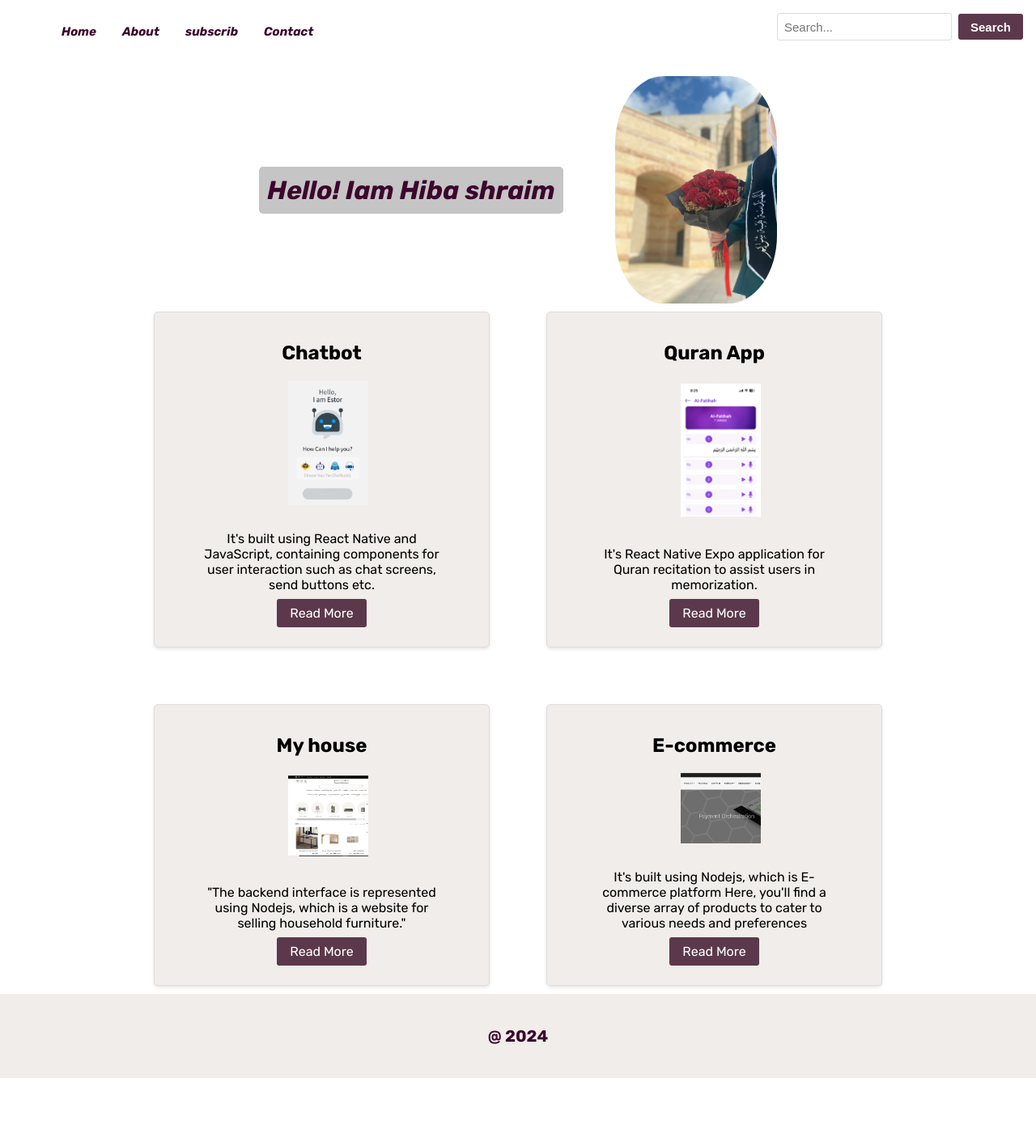
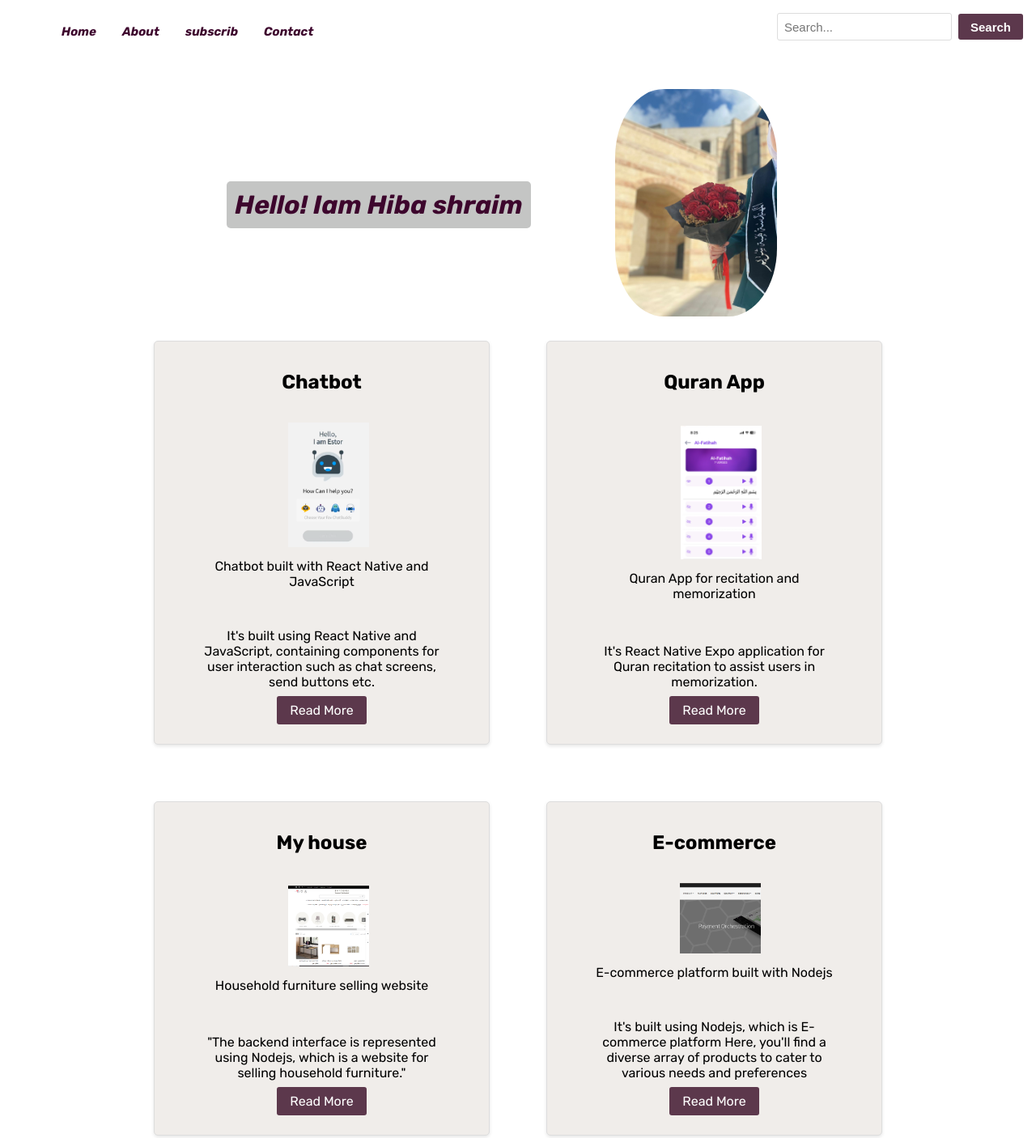
Before and after one commit to hibashraim/myblog, a plain HTML site: page index.html in a window 1280 px wide. Shown: the top 1406 px of the page at 81% size. Before the commit the page ends 1332 px from the top, so only its background shows below. Drawn offline with Linux system fonts and the light colour scheme.

Commit message:
css pages index.html images

```diff
--- a/assets/css/BlogPost.css
+++ b/assets/css/BlogPost.css
@@ -19,6 +19,7 @@ main {
     border: 1px solid #ccc;
     padding: 20px;
     background-color: #e6e2e4;
+    border-radius: 20%;
 }
 
 header {
--- a/assets/css/card.css
+++ b/assets/css/card.css
@@ -32,6 +32,7 @@
     max-width: 100px;
 
     height: auto;
+    margin-bottom: 10px;
 
 }
 
--- /dev/null
+++ b/assets/css/footer.css
@@ -0,0 +1,17 @@
+.footer {
+    background-color: #f0edea;
+    color: rgb(61, 6, 45);
+    text-align: center;
+    padding: 1em 0;
+    margin-top: 10px;
+    font-weight: bold;
+    font-size: 20px;
+}
+
+@media (max-width: 399px) {
+    .footer {
+        font-size: 10px;
+        font-weight: normal;
+    }
+
+}
--- a/assets/css/index.css
+++ b/assets/css/index.css
@@ -1,5 +1,8 @@
 @import "./navbar.css";
 @import "./card.css";
+@import "./footer.css";
+@import "./section.css";
+
 @import url('https://fonts.googleapis.com/css2?family=Rubik:ital,wght@0,300..900;1,300..900&display=swap');
 
 
@@ -21,63 +24,3 @@ body {
     align-items: center;
     margin-bottom: 10px;
 }
-
-
-.welcome-section {
-    display: flex;
-    align-items: center;
-    justify-content: center;
-    margin-top: 1em;
-}
-
-.welcome-section h1 {
-    margin-right: 2em;
-    background-color: rgb(196, 197, 196);
-    padding: 10px;
-    border-radius: 5px;
-    color: rgb(61, 6, 45);
-}
-
-#welcome-photo {
-    width: 200px;
-    height: auto;
-    border-radius: 30%;
-}
-
-
-.footer {
-    background-color: #f0edea;
-    color: rgb(61, 6, 45);
-    text-align: center;
-    padding: 1em 0;
-    margin-top: 10px;
-    font-weight: bold;
-    font-size: 20px;
-}
-
-@media (max-width: 399px) {
-    .footer {
-        font-size: 10px;
-        font-weight: normal;
-    }
-
-    #welcome-photo {
-        width: 100px;
-        height: auto;
-        border-radius: 100px 100px;
-    }
-
-    h1 {
-        font-size: 20px;
-    }
-
-
-}
-
-@media (max-width: 200px) {
-    .welcome-section h1 {
-        padding-left: 30px;
-        font-size: 15px;
-
-    }
-}
--- /dev/null
+++ b/assets/css/section.css
@@ -0,0 +1,47 @@
+
+.welcome-section {
+    display: flex;
+    align-items: center;
+    justify-content: center;
+    margin-top: 1em;
+}
+
+.welcome-section h1 {
+    margin-right: 2em;
+    background-color: rgb(196, 197, 196);
+    padding: 10px;
+    border-radius: 5px;
+    color: rgb(61, 6, 45);
+}
+
+#welcome-photo {
+    width: 200px;
+    height: auto;
+    border-radius: 30%;
+}
+
+
+
+@media (max-width: 399px) {
+
+
+    #welcome-photo {
+        width: 100px;
+        height: auto;
+        border-radius: 100px 100px;
+    }
+
+    h1 {
+        font-size: 20px;
+    }
+
+
+}
+
+@media (max-width: 200px) {
+    .welcome-section h1 {
+        padding-left: 30px;
+        font-size: 15px;
+
+    }
+}
--- a/index.html
+++ b/index.html
@@ -25,14 +25,19 @@
             </nav>
             <div class="welcome-section">
                 <h1><em>Hello! Iam Hiba shraim</em> </h1>
-                <img src="assets/images/welcom.jpeg" alt="Welcome Image" id="welcome-photo">
+                <figure>
+                    <img src="assets/images/welcom.jpeg" alt="Welcome Image" id="welcome-photo">
+                </figure>
             </div>
         </header>
         <main class="main-content">
             <div class="card-grid">
                 <section class="card">
                     <h2>Chatbot</h2>
-                    <img src="assets/images/card1.png" alt="card1" class="card-img">
+                    <figure>
+                        <img src="assets/images/card1.png" alt="Chatbot project screenshot" class="card-img">
+                        <figcaption>Chatbot built with React Native and JavaScript</figcaption>
+                    </figure>
                     <blockquote>
                         <p>It's built using React Native and JavaScript, containing components for user interaction such
                             as chat screens, send buttons etc.</p>
@@ -41,7 +46,10 @@
                 </section>
                 <section class="card">
                     <h2>Quran App</h2>
-                    <img src="assets/images/card2.png" alt="card2" class="card-img">
+                    <figure>
+                        <img src="assets/images/card2.png" alt="Quran App project screenshot" class="card-img">
+                        <figcaption>Quran App for recitation and memorization</figcaption>
+                    </figure>
                     <blockquote>
                         <p>It's React Native Expo application for Quran recitation to assist users in memorization.</p>
                         <a href="assets/pages/BlogPost.html" class="read-more">Read More</a>
@@ -49,7 +57,10 @@
                 </section>
                 <section class="card">
                     <h2>My house</h2>
-                    <img src="assets/images/card3.png" alt="card3" class="card-img">
+                    <figure>
+                        <img src="assets/images/card3.png" alt="My House project screenshot" class="card-img">
+                        <figcaption>Household furniture selling website</figcaption>
+                    </figure>
                     <blockquote>
                         <p>"The backend interface is represented using Nodejs, which is a website for selling household
                             furniture."</p>
@@ -58,7 +69,10 @@
                 </section>
                 <section class="card">
                     <h2>E-commerce</h2>
-                    <img src="assets/images/card4.png" alt="card4" class="card-img">
+                    <figure>
+                        <img src="assets/images/card4.png" alt="E-commerce project screenshot" class="card-img">
+                        <figcaption>E-commerce platform built with Nodejs</figcaption>
+                    </figure>
                     <blockquote>
                         <p>It's built using Nodejs, which is E-commerce platform Here, you'll find a diverse array of
                             products to cater to various needs and preferences </p>
```
Also changed, not shown: assets/pages/BlogPost.html (+5 -1 lines).
